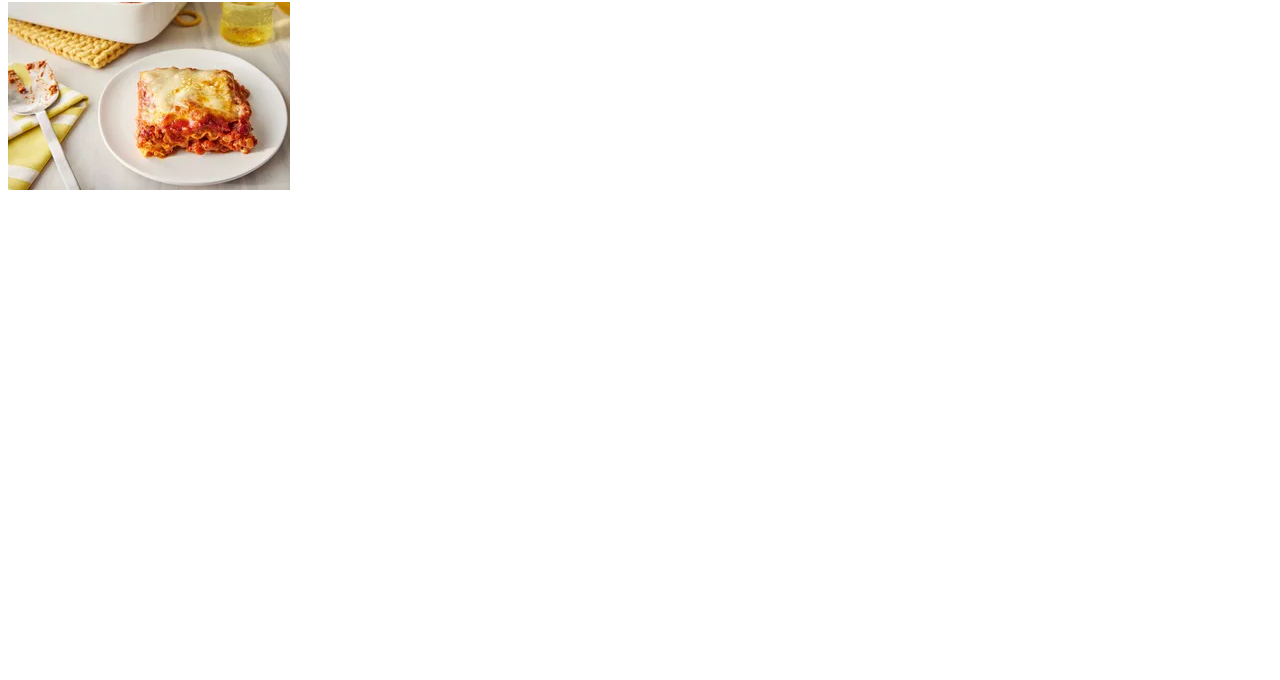
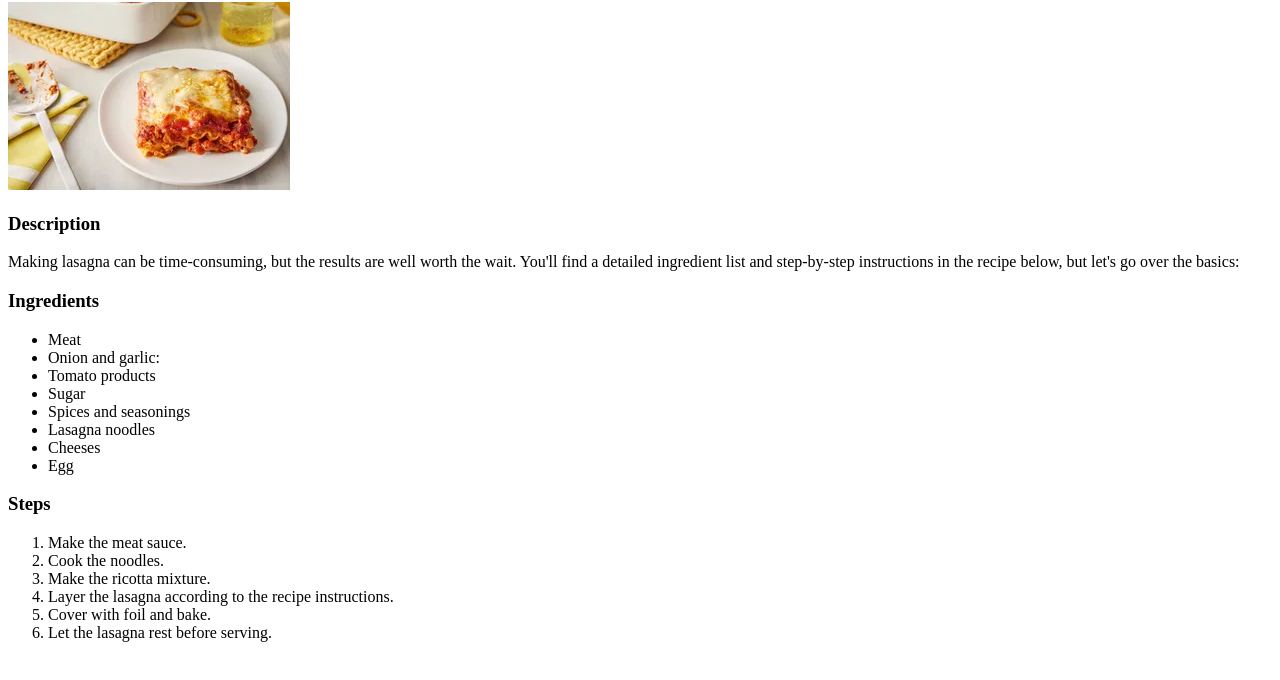
Before and after one commit to yash-wakde/odin-recipes, a plain HTML site: page recipes/lasagna.html in a window 1280 px wide. Shown: the part 78-758 px from the top of the page. Drawn offline with Linux system fonts and the light colour scheme.

Commit message:
Add Lasagna recipe

```diff
--- a/recipes/lasagna.html
+++ b/recipes/lasagna.html
@@ -8,5 +8,27 @@
 <body>
     <h1>Lasagna</h1>
     <img src="lasagna.jpg">
+    <h3>Description</h3>
+    <p>Making lasagna can be time-consuming, but the results are well worth the wait. You'll find a detailed ingredient list and step-by-step instructions in the recipe below, but let's go over the basics:</p>
+    <h3>Ingredients</h3>
+    <ul>
+        <li>Meat</li>
+        <li>Onion and garlic:</li>
+        <li>Tomato products</li>
+        <li>Sugar</li>
+        <li>Spices and seasonings</li>
+        <li>Lasagna noodles</li>
+        <li>Cheeses</li>
+        <li>Egg</li>
+    </ul>
+    <h3>Steps</h3>
+    <ol>
+        <li>Make the meat sauce.</li>
+        <li>Cook the noodles.</li>
+        <li>Make the ricotta mixture.</li>
+        <li>Layer the lasagna according to the recipe instructions.</li>
+        <li>Cover with foil and bake.</li>
+        <li>Let the lasagna rest before serving.</li>
+    </ol>
 </body>
 </html>
```
